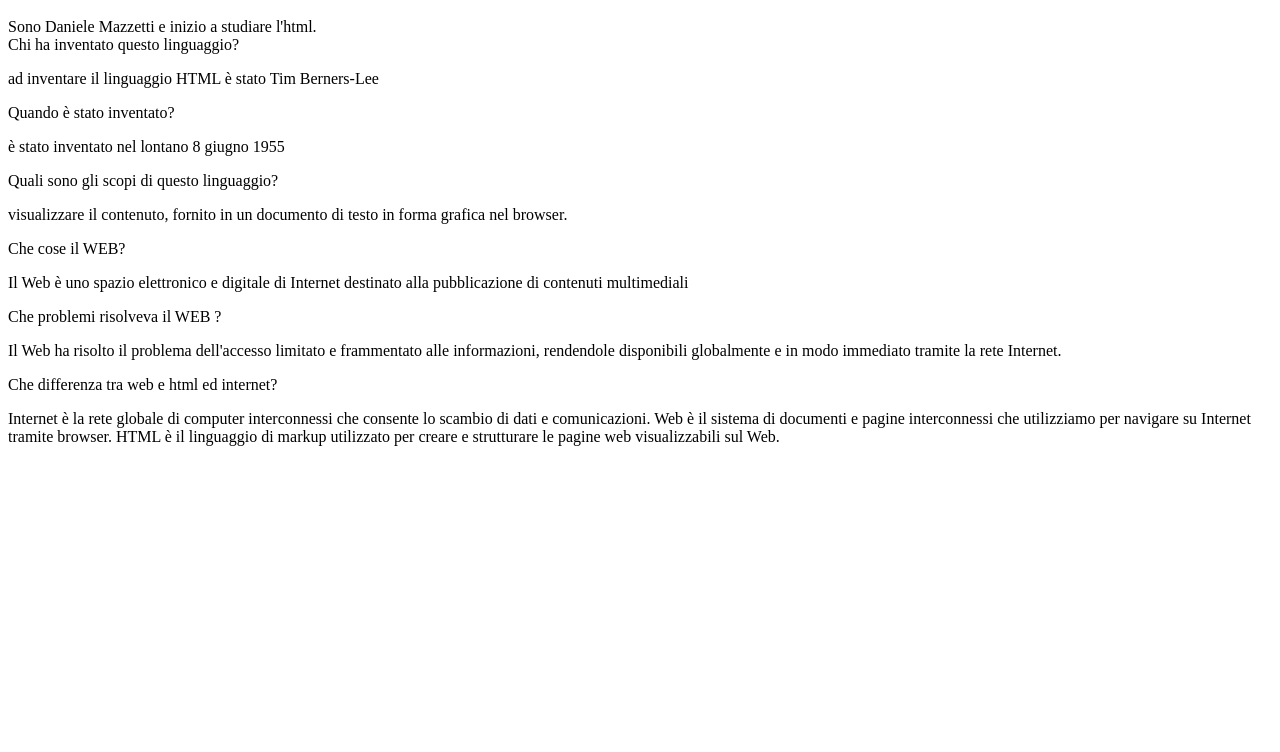
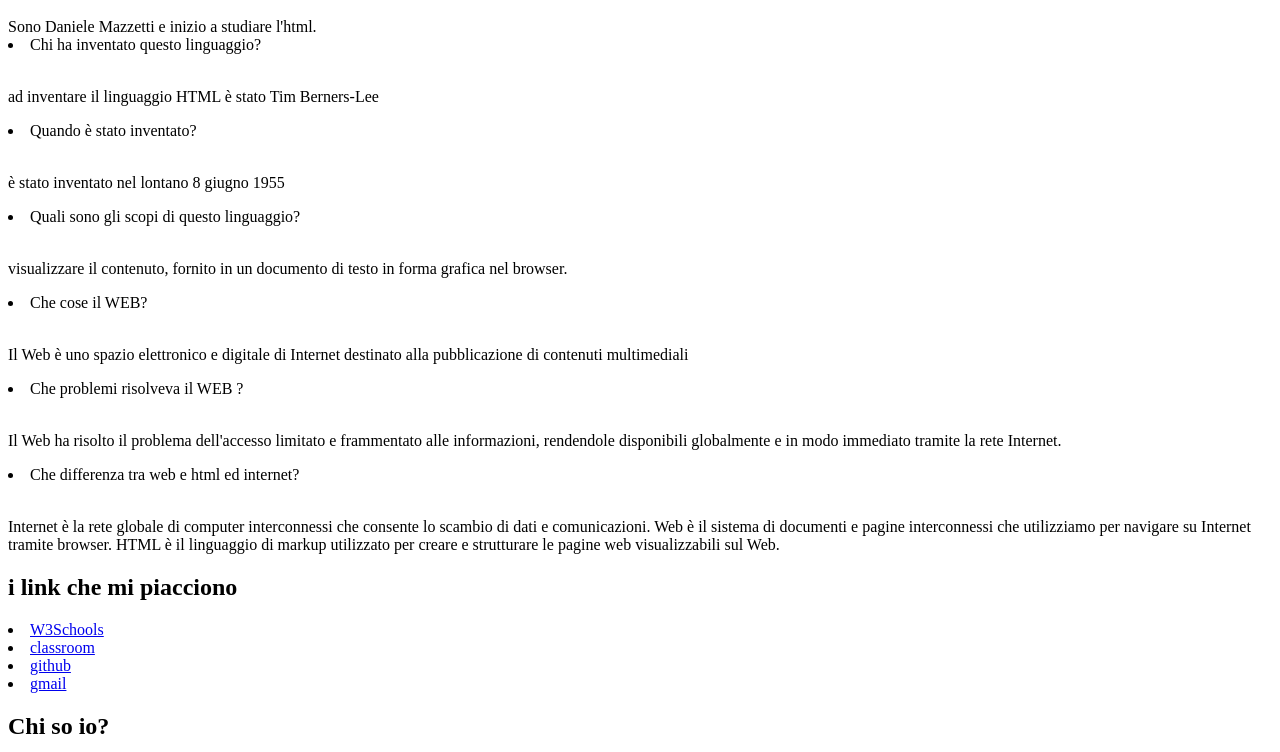
Before and after one commit to dany232/tpsit-1, a plain HTML site: page primapagina.htm in a window 1280 px wide. Shown: the part 48-800 px from the top of the page. Drawn offline with Linux system fonts and the light colour scheme.

Commit message:
Update primapagina.htm

```diff
--- a/primapagina.htm
+++ b/primapagina.htm
@@ -12,27 +12,38 @@
 
         Sono Daniele Mazzetti e inizio a studiare l'html.
         <br>
-Chi ha inventato questo linguaggio?
+        <li>Chi ha inventato questo linguaggio?</li>
         <br>
         <p> ad inventare il linguaggio HTML è stato Tim Berners-Lee </p>
-Quando è stato inventato?
+        <li>Quando è stato inventato?</li>
         <br>
         <p> è stato inventato nel lontano 8 giugno 1955 </p>
-Quali sono gli scopi di questo linguaggio?
+        <li>Quali sono gli scopi di questo linguaggio?</li>
         <br>
         <p>  visualizzare il contenuto, fornito in un documento di testo in forma grafica nel browser. </p>
-Che cose il WEB?
+        <li>Che cose il WEB?</li>
         <br>
         <p> Il Web è uno spazio elettronico e digitale di Internet destinato alla pubblicazione di contenuti multimediali </p>
-Che problemi risolveva il WEB ?
+        <li>Che problemi risolveva il WEB ?</li>
         <br>
         <p> Il Web ha risolto il problema dell'accesso limitato e frammentato alle informazioni, rendendole disponibili globalmente e in modo immediato tramite la rete Internet. </p>
-Che differenza tra web e html ed internet?
+        <li>Che differenza tra web e html ed internet?</li>
         <br>
         <p> Internet è la rete globale di computer interconnessi che consente lo scambio di dati e comunicazioni.
         Web è il sistema di documenti e pagine interconnessi che utilizziamo per navigare su Internet tramite browser.
         HTML è il linguaggio di markup utilizzato per creare e strutturare le pagine web visualizzabili sul Web. </p>
+        </p>
 
- </p>
+        <h2>i link che mi piacciono</h2>
+
+        <li><a href="https://www.w3schools.com/">W3Schools</a></li>
+        <li><a href="https://classroom.google.com/">classroom</a></li>
+        <li><a href="https://github.com/DanyMazze/tpsit/edit/main/primapagina.htm">github</a></li>
+        <li><a href="https://mail.google.com/mail/u/0/?tab=rm&ogbl#inbox">gmail</a></li>
+
+        <h2>Chi so io?</h2>
+        <p>sono<b> Daniele mazzetti</b> leggo i tarocchi e mando le macumbe a chi mi sta antipatico. Fortunatamente mi stanno simpatici tutti</p>
+        <img src="danymazze.jpg" alt="danymazze" width="250" height="333">
+
         </body>
         </html>
```
Lines whose indentation alone changed are shown as unchanged.
